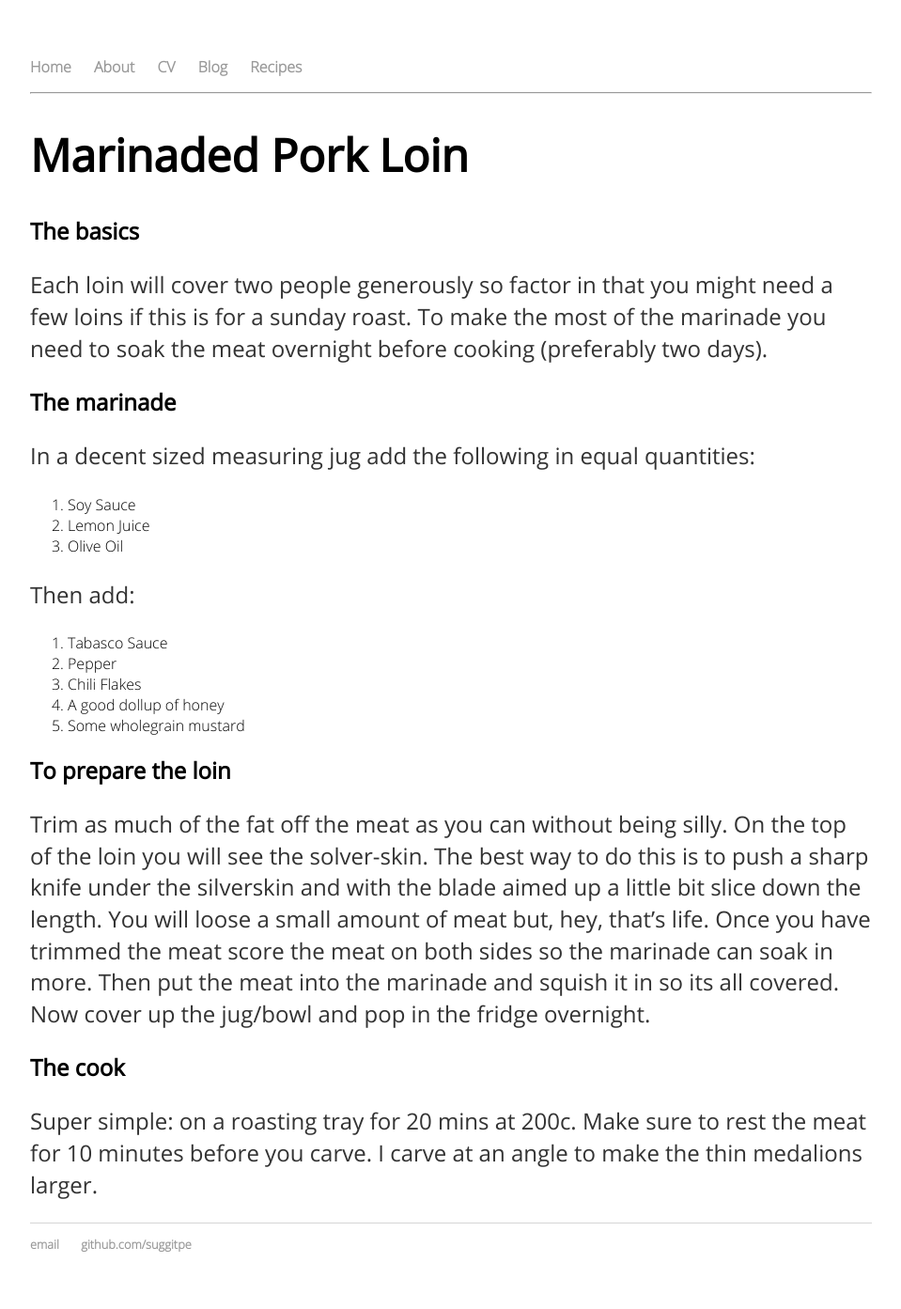
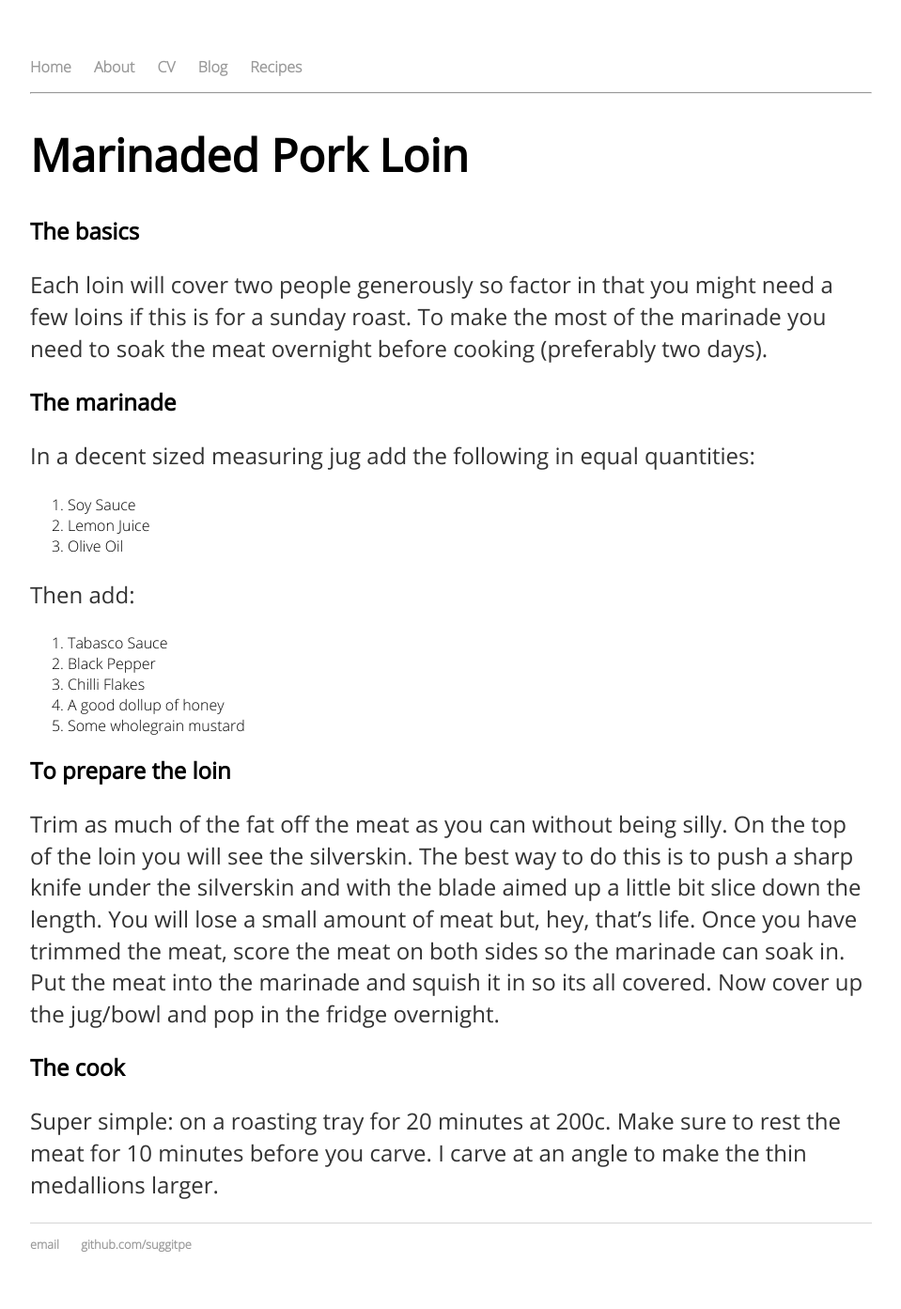
Before and after one commit to suggitpe/suggitpe.github.io, a Jekyll site: the page built from recipes/marinated-pork-loin.md, in a window 1280 px wide. Shown: the whole page at 94% size, without its empty margins (160-1119 px from the left). Built offline with Jekyll 4.4.1, drawn with Linux system fonts in a browser that asks for light colours.

Commit message:
fixed pork dish

```diff
--- a/recipes/marinated-pork-loin.md
+++ b/recipes/marinated-pork-loin.md
@@ -16,13 +16,13 @@ In a decent sized measuring jug add the following in equal quantities:
 Then add:
 
 1. Tabasco Sauce
-1. Pepper
-1. Chili Flakes
+1. Black Pepper
+1. Chilli Flakes
 1. A good dollup of honey
 1. Some wholegrain mustard
 
 ## To prepare the loin
-Trim as much of the fat off the meat as you can without being silly.  On the top of the loin you will see the solver-skin.  The best way to do this is to push a sharp knife under the silverskin and with the blade aimed up a little bit slice down the length.  You will loose a small amount of meat but, hey, that's life.  Once you have trimmed the meat score the meat on both sides so the marinade can soak in more.  Then put the meat into the marinade and squish it in so its all covered.  Now cover up the jug/bowl and pop in the fridge overnight.
+Trim as much of the fat off the meat as you can without being silly.  On the top of the loin you will see the silverskin.  The best way to do this is to push a sharp knife under the silverskin and with the blade aimed up a little bit slice down the length.  You will lose a small amount of meat but, hey, that's life.  Once you have trimmed the meat, score the meat on both sides so the marinade can soak in.  Put the meat into the marinade and squish it in so its all covered.  Now cover up the jug/bowl and pop in the fridge overnight.
 
 ## The cook
-Super simple: on a roasting tray for 20 mins at 200c.  Make sure to rest the meat for 10 minutes before you carve.  I carve at an angle to make the thin medalions larger.
+Super simple: on a roasting tray for 20 minutes at 200c.  Make sure to rest the meat for 10 minutes before you carve.  I carve at an angle to make the thin medallions larger.
```
